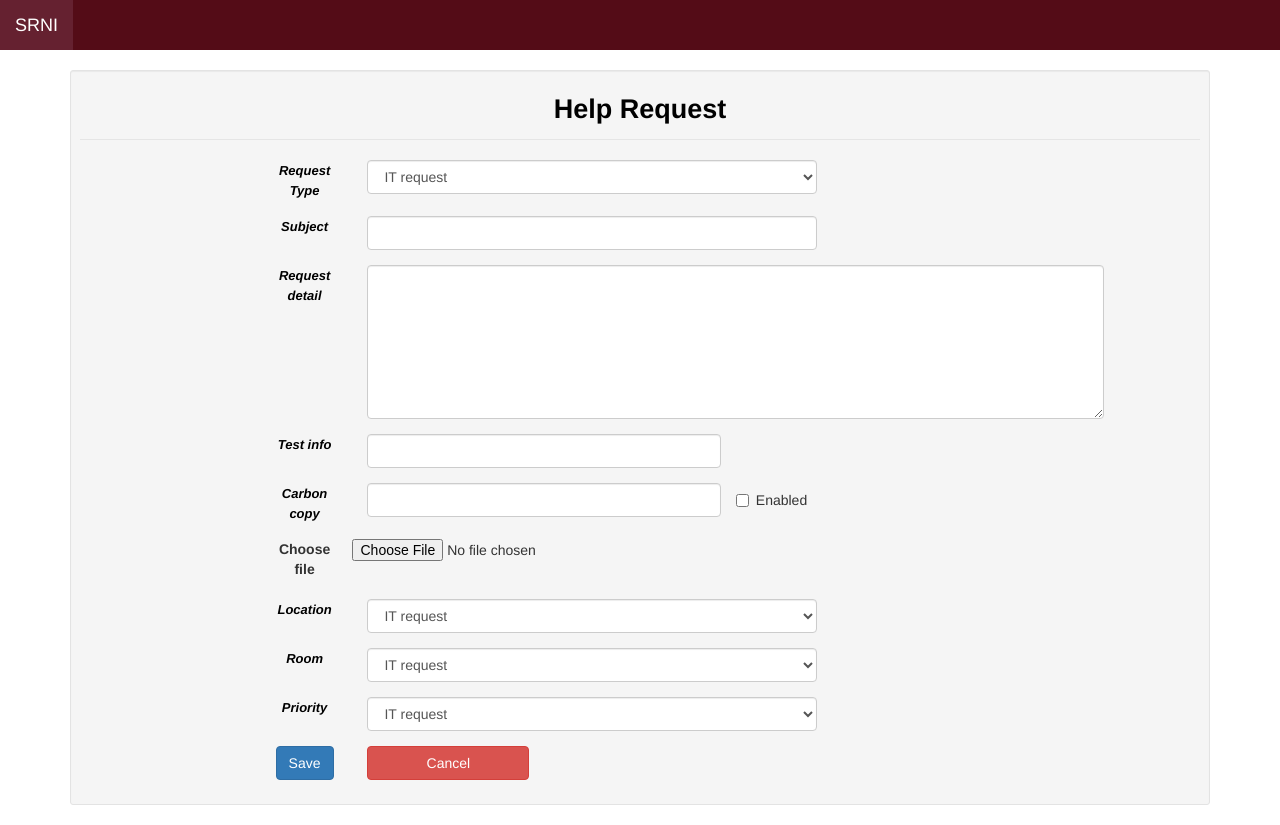
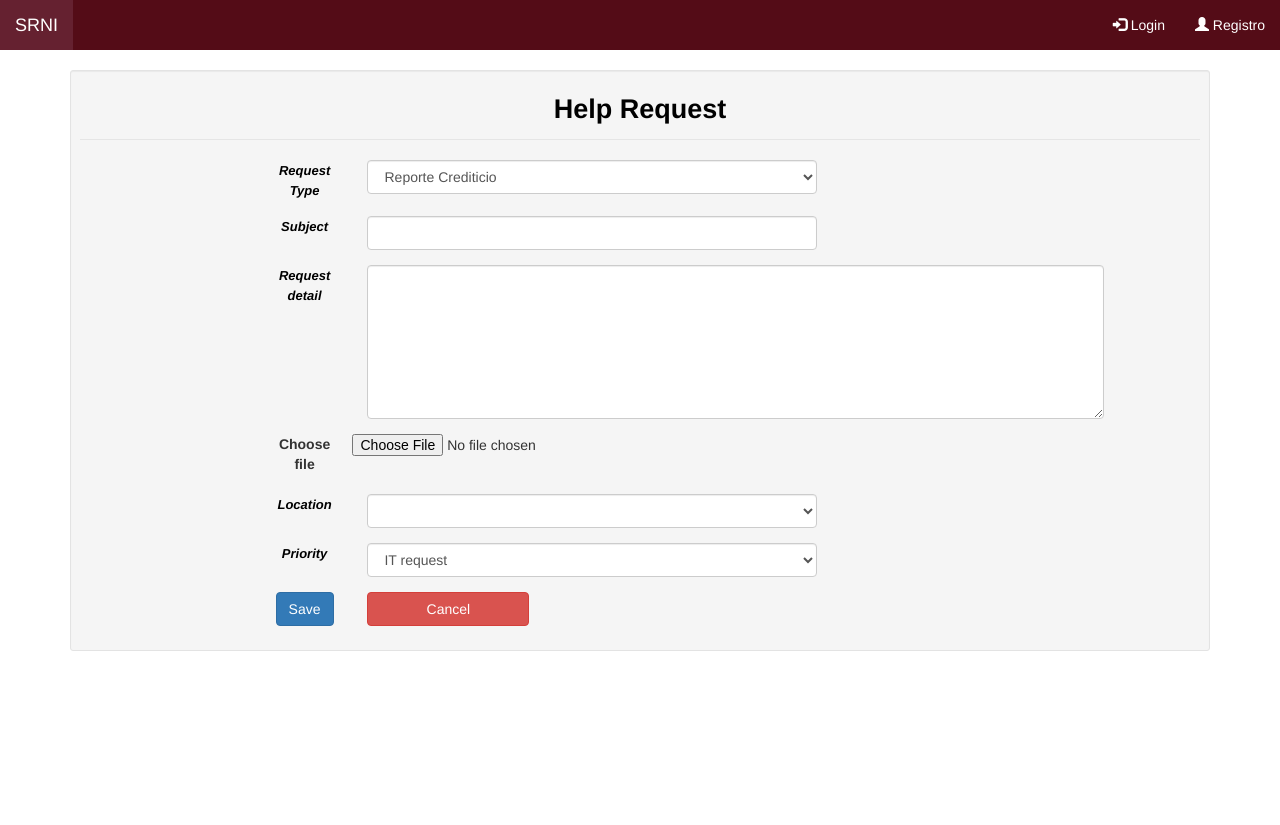
Before and after one commit to kvanegas98/client-srni, an Angular app: page /request in a window 1280 px wide. After the commit the page ends 800 px from the top, so only its background shows below. Built offline with nearby package versions, Linux system fonts and the light colour scheme.

Commit message:
first commit

```diff
--- a/src/app/app.component.html
+++ b/src/app/app.component.html
@@ -16,7 +16,7 @@
 
             </ul>
 
-            <ul class="nav navbar navbar-nav navbar-right" *ngIf="identity">
+            <ul class="nav navbar navbar-nav navbar-right" *ngIf="!identity">
                 <li>
                     <a [routerLink]="['/login']" [routerLinkActive]="['active']">
                         <span class="glyphicon glyphicon-log-in"></span> Login
@@ -30,11 +30,39 @@
                 </li>
             </ul>
 
+            <ul class="nav navbar-nav navbar-right" *ngIf="identity">
+                <li class="avatar">
+                    <!--cargar imagen de usuario-->
+                    <img src="{{ url + 'get-image-user/' + identity.image }}" *ngIf="identity && identity.image" />
+                </li>
+                <li class="dropdown">
+                    <a class="dropdown-toggle" data-toggle="dropdown" href="#">
+            {{identity.name}} <span class="caret"></span>
+          </a>
 
+                    <ul class="dropdown-menu">
+                        <li>
+                            <a [routerLink]="['/perfil',identity._id]">
+                                <span class="glyphicon glyphicon-user"></span> Mi perfil
+                            </a>
+                        </li>
+                        <li>
+                            <a [routerLink]="['/mis-datos']">
+                                <span class="glyphicon glyphicon-cog"></span> Mis datos
+                            </a>
+                        </li>
+                        <li>
+                            <a class="pointer" (click)="logout()">
+                                <span class="glyphicon glyphicon-log-out"></span> Cerrar sesión
+                            </a>
+                        </li>
+                    </ul>
+                </li>
+            </ul>
         </div>
     </nav>
-</div>
 
 
 
-<router-outlet></router-outlet>
+
+    <router-outlet></router-outlet>
--- a/src/app/app.component.ts
+++ b/src/app/app.component.ts
@@ -51,6 +51,7 @@ export class AppComponent implements OnInit, DoCheck {
 
   ngOnInit() {
     this.identity = this._userService.getIdentity();
+    console.log('hola', this.identity);
   }
 
   ngDoCheck() {
@@ -62,4 +63,10 @@ export class AppComponent implements OnInit, DoCheck {
     this.identity = null;
     this._router.navigate(['/']);
   }
+
+  login() {
+    localStorage.clear();
+    this.identity = null;
+    this._router.navigate(['/request']);
+  }
 }
--- a/src/app/components/login/login.component.ts
+++ b/src/app/components/login/login.component.ts
@@ -43,6 +43,7 @@ export class LoginComponent implements OnInit {
           // PERSISTIR DATOS DEL USUARIO
           localStorage.setItem('identity', JSON.stringify(this.identity));
           this.status = 'success';
+          this._router.navigate(['/request']);
 
           // Conseguir el token
           this.getToken();
--- a/src/app/components/request/request.component.html
+++ b/src/app/components/request/request.component.html
@@ -47,8 +47,12 @@
                             <div class="col-md-5">
                                 <!-- <input id="fname" name="name" type="text" placeholder="First Name" class="form-control"> -->
                                 <select class="form-control" id="state_id">
-            <option value="AL">IT request</option>
-            <option value="AK">IT</option>
+            <option value="AL">Reporte Crediticio</option>
+            <option value="AK">Rectificacion De Registros</option>
+            <option value="AK">Validador de Registros</option>
+            <option value="AK">Reactivacion de usuarios</option>
+            <option value="AK">Consultas Comerciales</option>
+            <option value="AK">"Consultas Varias</option>
 
         </select>
                             </div>
@@ -66,14 +70,14 @@
                                 <textarea class="form-control" id="message" name="message" rows="7"></textarea>
                             </div>
                         </div>
-                        <div class="form-group">
+                        <!-- <div class="form-group">
                             <span class="col-md-1 col-md-offset-2 text-center"><i class="fa fa-envelope-o bigicon">Test info</i></span>
                             <div class="col-md-4">
                                 <input id="email" name="email" type="text" class="form-control">
                             </div>
-                        </div>
+                        </div> -->
 
-                        <div class="form-group">
+                        <!-- <div class="form-group">
                             <span class="col-md-1 col-md-offset-2 text-center"><i class="fa fa-phone-square bigicon">Carbon copy</i></span>
                             <div class="col-md-4">
                                 <input id="phone" name="phone" type="text" class="form-control">
@@ -81,7 +85,7 @@
                             <div class="checkbox">
                                 <label><input type="checkbox"> Enabled</label>
                             </div>
-                        </div>
+                        </div> -->
 
                         <div class="custom-file form-group">
                             <label class="custom-file-label col-md-1 col-md-offset-2 text-center" for="customFile">Choose file</label>
@@ -93,8 +97,6 @@
                             <div class="col-md-5">
                                 <!-- <input id="fname" name="name" type="text" placeholder="First Name" class="form-control"> -->
                                 <select class="form-control" id="state_id">
-            <option value="AL">IT request</option>
-            <option value="AK">IT</option>
 
         </select>
 
@@ -102,10 +104,10 @@
                             </div>
                         </div>
 
-                        <div class="form-group">
+                        <!--  <div class="form-group">
                             <span class="col-md-1 col-md-offset-2 text-center"><i class="fa fa-user bigicon text-dark">Room</i></span>
                             <div class="col-md-5">
-                                <!-- <input id="fname" name="name" type="text" placeholder="First Name" class="form-control"> -->
+                                >
                                 <select class="form-control" id="state_id">
             <option value="AL">IT request</option>
             <option value="AK">IT</option>
@@ -114,7 +116,7 @@
 
 
                             </div>
-                        </div>
+                        </div> -->
 
                         <div class="form-group">
                             <span class="col-md-1 col-md-offset-2 text-center"><i class="fa fa-user bigicon text-dark">Priority</i></span>
--- a/src/styles.css
+++ b/src/styles.css
@@ -420,3 +420,40 @@ i {
 .navigation .navbar a:hover {
     background: #652130 !important;
 }
+
+.navigation .navbar .dropdown-menu * {
+    color: black !important;
+}
+
+.navbar-default .navbar-nav>.open>a,
+.navbar-default .navbar-nav>.open>a:focus {
+    background: #540c17 !important;
+}
+
+.navigation .navbar .dropdown-menu a:hover {
+    background: #eee !important;
+}
+
+.navigation .avatar {
+    width: 35px;
+    height: 35px;
+    border-radius: 100px;
+    overflow: hidden;
+    margin-top: 9px;
+    margin-right: 2px;
+}
+
+.navigation .avatar img {
+    height: auto;
+    width: 38px;
+}
+
+.jumbotron {
+    padding: 25px;
+    border-radius: 5px;
+    text-align: center;
+}
+
+.user-image-for-edit img {
+    height: 60px;
+}
```
